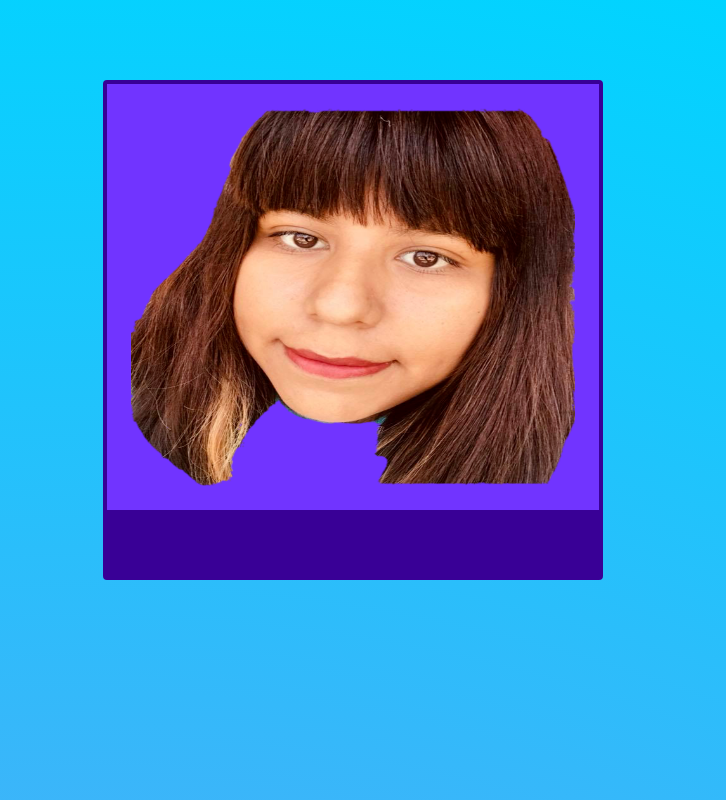
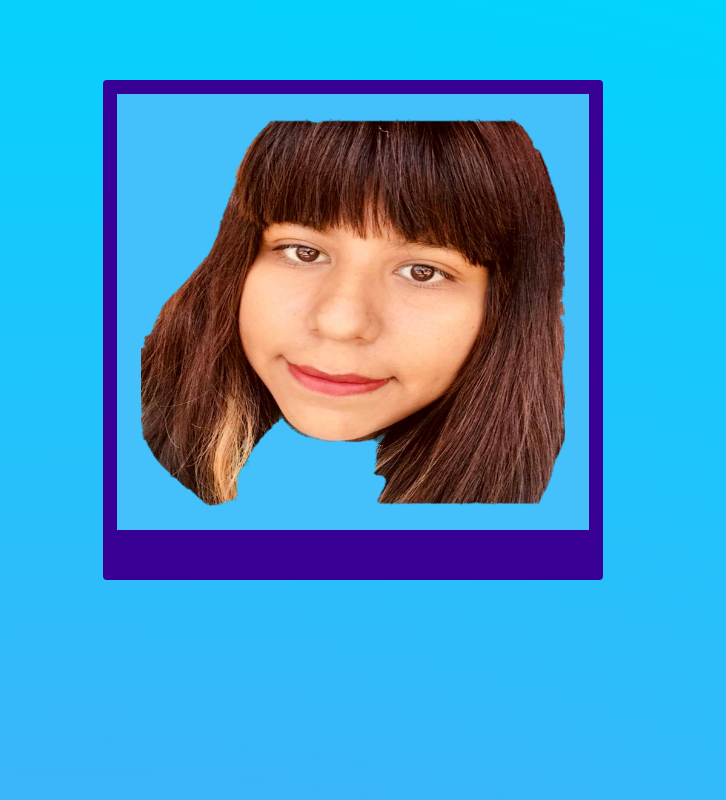
Before and after one commit to karencofre/port-jaume, a plain HTML site: page index.html in a window 1280 px wide. Shown: the top 800 px of the page, 554-1280 px from the left. Drawn offline with Linux system fonts and the light colour scheme.

Commit message:
arreglando main image

```diff
--- a/css/main.css
+++ b/css/main.css
@@ -35,9 +35,9 @@ body {
   background-color: #390096;
 }
 .bg-color {
-  background-color: #7134ff;
-  border: 4px solid #390096;
-  border-bottom: 70px solid #390096;
+  background-color: #44c0fa;
+  border: 14px solid #390096;
+  border-bottom: 50px solid #390096;
   height: 500px;
   width: 500px;
   transition: 0.3s;
```
